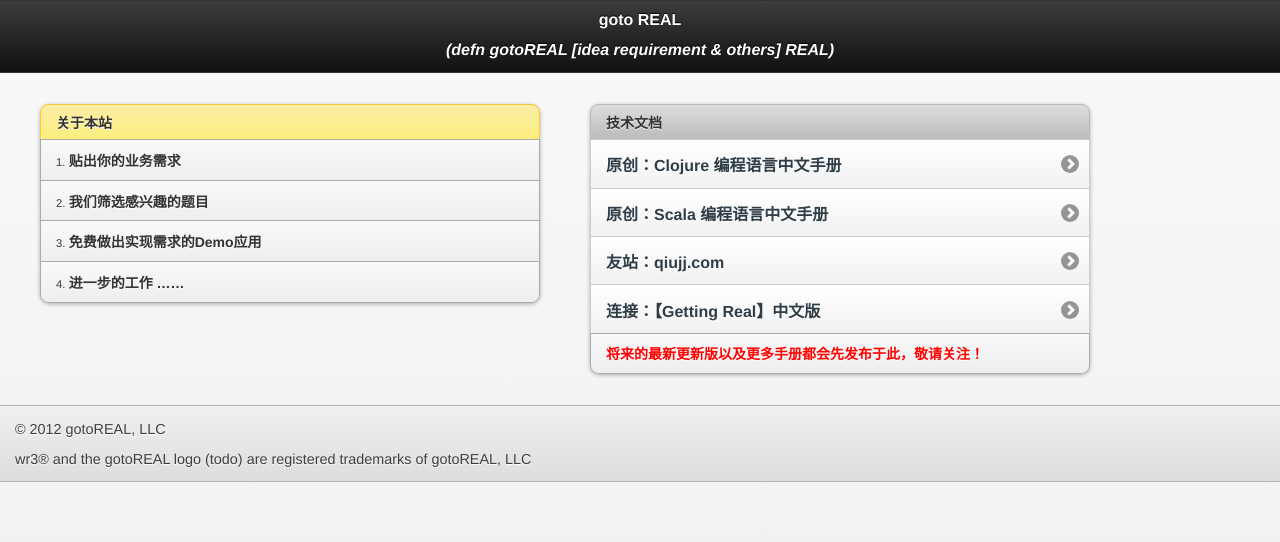
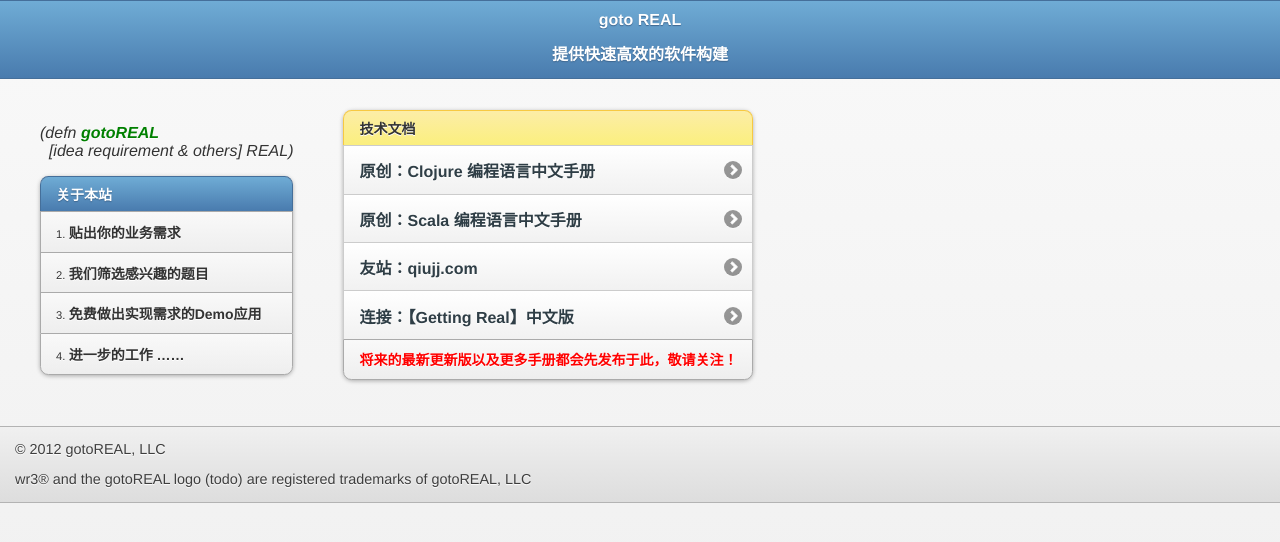
Before and after one commit to jamesqiu/gotoreal.com, a plain HTML site: page index.html in a window 1280 px wide. Drawn offline with Linux system fonts and the light colour scheme.

Commit message:
index.html

```diff
--- a/index.html
+++ b/index.html
@@ -16,15 +16,13 @@
 
 		.content-primary {
 			float: left;
-			width: 40%;
 			margin-right: 5%;
 			padding-right: 3%;
 		}
 		.content-secondary {
 			float: left;
-			width: 40%;
 			margin: 0px 0 20px 2%;
-			padding: 0px 4% 0 0;
+			padding: 30px 4% 0 0;
 		}
 
 	</style>
@@ -33,14 +31,16 @@
 
 <div data-role="page">
 
-	<div data-role="header">
+	<div data-role="header" data-theme="b">
 		<h1>goto REAL</h1>
-		<h2><i>(defn gotoREAL [idea requirement & others] REAL)</i></h2>
+		<h2>提供快速高效的软件构建</h2>
 	</div><!-- /header -->
 
 	<div data-role="content">
+
 	  <div class="content-secondary">
-		<ol data-role="listview" data-inset="true" data-theme="c" data-dividertheme="e">
+		  <div><i>(defn <font color=green><b>gotoREAL</b></font> <br/> &nbsp; [idea requirement & others] REAL) </i></div>
+		<ol data-role="listview" data-inset="true" data-theme="c" data-dividertheme="b">
 			<li data-role="list-divider">关于本站</li>
 			<li>贴出你的业务需求</li>
 			<li>我们筛选感兴趣的题目</li>
@@ -51,7 +51,7 @@
 
 	  <div class="content-primary">
 		  <nav>
-		<ul data-role="listview" data-inset="true" data-theme="c" data-dividertheme="d">
+		<ul data-role="listview" data-inset="true" data-theme="c" data-dividertheme="e">
 			<li data-role="list-divider">技术文档</li>
 			<li><a href="http://qiujj.com/static/clojure-handbook.html" target="_blank" >原创：Clojure 编程语言中文手册</a></li>
 			<li><a href="http://qiujj.com/static/Scala-Handbook.htm" target="_blank">原创：Scala 编程语言中文手册</a></li>
```
